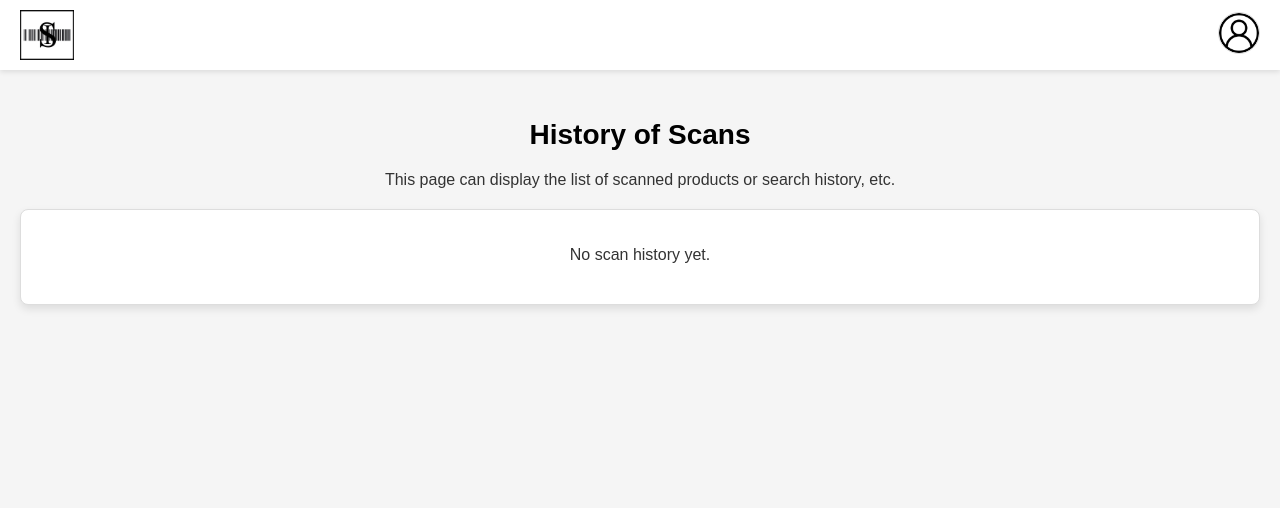
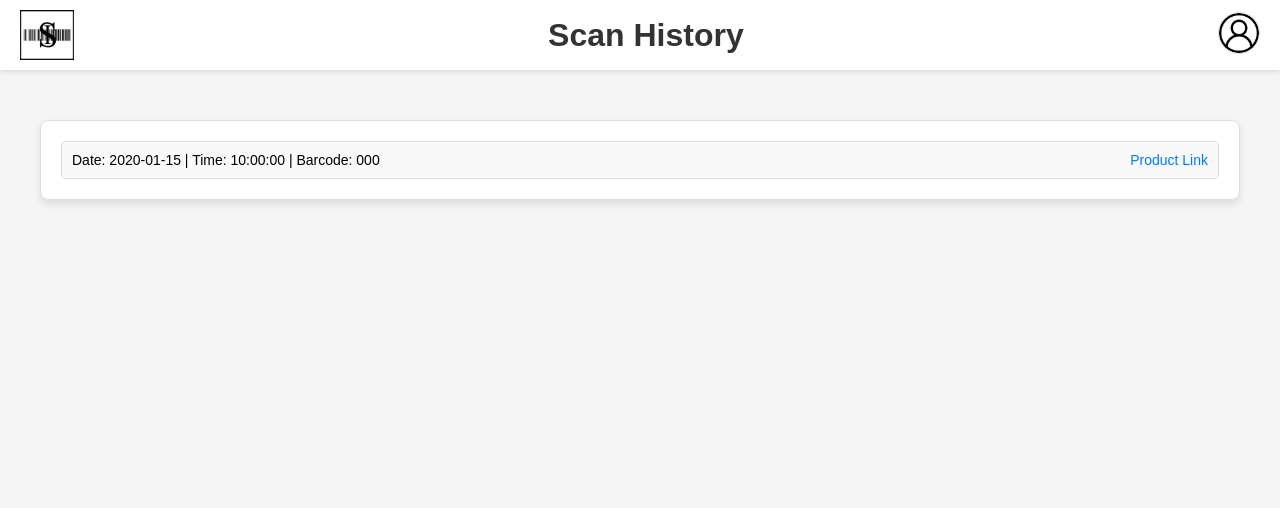
Before and after one commit to TIS2024-FMFI/inspection, a PHP site: page /history.php in a window 1280 px wide. Shown: the top 508 px of the page. Run offline with PHP 8.4, Linux system fonts and the light colour scheme; the visitor is signed in with stand-in values (Sample User, id 1); tables that the repository leaves empty hold one stand-in row (values such as "Sample post").

Commit message:
Improve visuals, add history, add headers

```diff
--- a/src/resources/history.css
+++ b/src/resources/history.css
@@ -76,7 +76,8 @@ header .logo {
     display: flex;
 }
 
-.profile-email {
+.profile-username {
+    margin: 0px;
     padding: 10px;
     font-weight: bold;
     color: #555;
@@ -135,10 +136,11 @@ main {
 }
 
 .content-container {
-    text-align: center;
+    max-width: 1200px;
+    margin: 0 auto;
+    padding: 20px;
 }
 
-/* Headings and paragraphs */
 h1 {
     font-size: 28px;
     font-weight: bold;
@@ -150,8 +152,10 @@ p {
     color: #333;
 }
 
-/* History list styling */
 .history-list {
+    display: flex;
+    flex-direction: column;
+    gap: 10px;
     background-color: #fff;
     border: 1px solid #ddd;
     border-radius: 8px;
@@ -159,3 +163,59 @@ p {
     margin-bottom: 20px;
     box-shadow: 0 4px 8px rgba(0,0,0,0.1);
 }
+
+.history-item {
+    display: flex;
+    justify-content: space-between;
+    align-items: center;
+    background-color: #f9f9f9;
+    border: 1px solid #ddd;
+    padding: 10px;
+    border-radius: 5px;
+    font-size: 14px;
+}
+
+.history-item p {
+    margin: 0;
+    padding: 0;
+}
+
+.history-item a {
+    color: #007bff;
+    text-decoration: none;
+}
+
+.history-item a:hover {
+    text-decoration: underline;
+}
+
+.history-title {
+    font-size: 32px;
+    padding: 0;
+    margin: 0px 0;
+    color: #333;
+}
+
+.history-left {
+    display: flex;
+    flex-direction: column;
+    align-items: flex-start;
+}
+
+.history-right {
+    margin-left: auto;
+}
+
+.history-details {
+    text-align: left;
+    flex-grow: 1;
+}
+
+.history-link {
+    margin-left: auto;
+    text-align: right;
+}
+
+.history-link a:hover {
+    text-decoration: underline;
+}
--- a/src/resources/history.php
+++ b/src/resources/history.php
@@ -12,40 +12,43 @@ $isLoggedIn = isset($_SESSION['user_id']);
 $email = isset($_SESSION['email']) ? htmlspecialchars($_SESSION['email']) : 'No email available';
 $username = isset($_SESSION['username']) ? htmlspecialchars($_SESSION['username']) : '';
 
+// Database connection
+$host = 'localhost';
+$dbname = 'safety_app';
+$username_db = 'root';
+$password_db = '';
+
+try {
+    $pdo = new PDO("mysql:host=$host;dbname=$dbname", $username_db, $password_db);
+    $pdo->setAttribute(PDO::ATTR_ERRMODE, PDO::ERRMODE_EXCEPTION);
+} catch (PDOException $e) {
+    die("Database connection error: " . $e->getMessage());
+}
 ?>
 <!DOCTYPE html>
 <html lang="en">
 <head>
     <meta charset="UTF-8">
     <title>History</title>
-    <!-- Link to the dedicated CSS file (assuming it resides in the same folder as this file) -->
     <link rel="stylesheet" href="history.css">
 </head>
 <body>
 
 <header>
-    <!-- Logo located one level above, e.g., ../images/logo.png -->
     <img src="images/logo.png" alt="Logo" class="logo">
-
+    <h2 class="history-title">Scan History</h2>
     <div class="header-buttons">
         <?php if ($isLoggedIn): ?>
-            <!-- Container for the avatar icon and dropdown menu -->
             <div class="profile-menu-container">
-                <!-- Profile picture (requires a file at regauth_module/images/profile-pic.png) -->
                 <img src="images/profile-pic.png"
                      alt="Profile Picture"
                      class="profile-pic"
                      onclick="toggleProfileMenu()">
 
-                <!-- Dropdown menu -->
                 <div class="profile-menu" id="profile-menu">
-                    <p class="profile-email"><?php echo $email; ?></p>
-
-                    <!-- Home link (return to index.php) -->
+                    <p class="profile-username"><?php echo $username; ?></p>
                     <a href="index.php" class="profile-menu-item">Home</a>
-                    <!-- Current page (History) -->
                     <a href="personalized_list.php" class="profile-menu-item">Personalized List</a>
-                    <!-- Logout link -->
                     <a href="logout.php" class="profile-menu-item">Logout</a>
                 </div>
             </div>
@@ -54,19 +57,42 @@ $username = isset($_SESSION['username']) ? htmlspecialchars($_SESSION['username'
         <?php endif; ?>
     </div>
 </header>
-
 <main>
     <div class="content-container">
-        <h1>History of Scans</h1>
-        <p>This page can display the list of scanned products or search history, etc.</p>
+        <div class="history-list">
+            <?php
+            // Fetch history items for the logged-in user
+            $user_id = $_SESSION['user_id'];
+            try {
+                $stmt = $pdo->prepare("SELECT date, time, barcode, product_link FROM product_history WHERE user_id = :user_id");
+                $stmt->execute(['user_id' => $user_id]);
+                $historyItems = $stmt->fetchAll(PDO::FETCH_ASSOC);
 
-        <div class="history-list">
-            <p>No scan history yet.</p>
+                // Display history items
+                if (count($historyItems) > 0) {
+                    foreach ($historyItems as $row) {
+                        echo '<div class="history-item">';
+                        echo '<div class="history-details">';
+                        echo 'Date: ' . htmlspecialchars($row['date']) . ' | ';
+                        echo 'Time: ' . htmlspecialchars($row['time']) . ' | ';
+                        echo 'Barcode: ' . (htmlspecialchars($row['barcode']) ?? 'Not Present');
+                        echo '</div>';
+                        echo '<div class="history-link">';
+                        echo '<a href="' . htmlspecialchars($row['product_link']) . '" target="_blank">Product Link</a>';
+                        echo '</div>';
+                        echo '</div>';
+                    }
+                } else {
+                    echo '<p>No history items found.</p>';
+                }
+            } catch (PDOException $e) {
+                echo '<p>Error fetching history: ' . htmlspecialchars($e->getMessage()) . '</p>';
+            }
+            ?>
         </div>
     </div>
 </main>
 
-<!-- Link to your scripts.js file (which should contain toggleProfileMenu() and more) -->
 <script src="scripts.js"></script>
 </body>
 </html>
--- a/src/resources/index.php
+++ b/src/resources/index.php
@@ -17,7 +17,7 @@ $username = isset($_SESSION['username']) ? htmlspecialchars($_SESSION['username'
 <body>
 <header>
     <img src="images/logo.png" alt="Logo" class="logo">
-
+    <h2 class="homepage-title">Homepage</h2>
     <div class="header-buttons">
         <?php if ($isLoggedIn): ?>
             <div class="profile-menu-container">
@@ -27,8 +27,8 @@ $username = isset($_SESSION['username']) ? htmlspecialchars($_SESSION['username'
                      onclick="toggleProfileMenu()">
 
                 <div class="profile-menu" id="profile-menu">
-                    <p class="profile-email">
-                        <?php echo htmlspecialchars($_SESSION['email'] ?? 'No email'); ?>
+                    <p class="profile-username">
+                        <?php echo htmlspecialchars($_SESSION['username'] ?? 'No username'); ?>
                     </p>
                     <a href="personalized_list.php" class="profile-menu-item">Personalized List</a>
                     <a href="history.php" class="profile-menu-item">History</a>
```
Also changed, not shown: src/resources/personalized_list.php (+9 -12 lines), src/resources/personalizedlist_styles.css (+13 -1 lines), src/resources/styles.css (+9 -1 lines).
